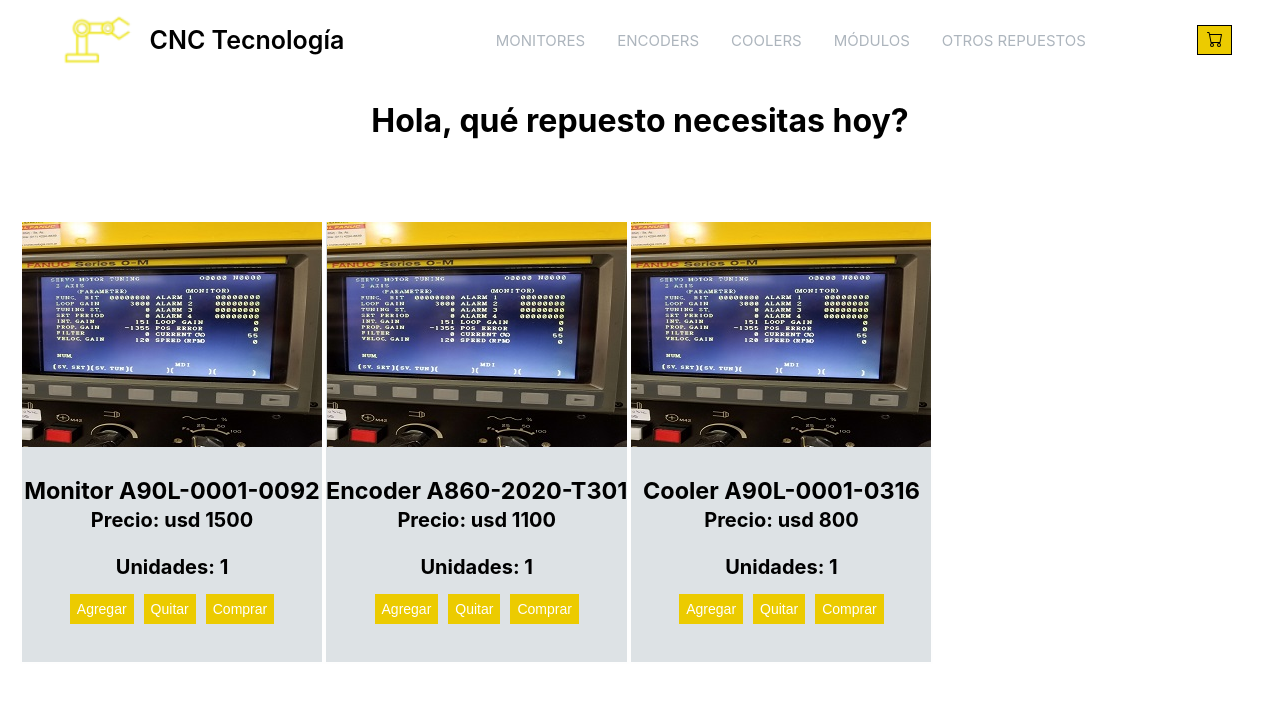
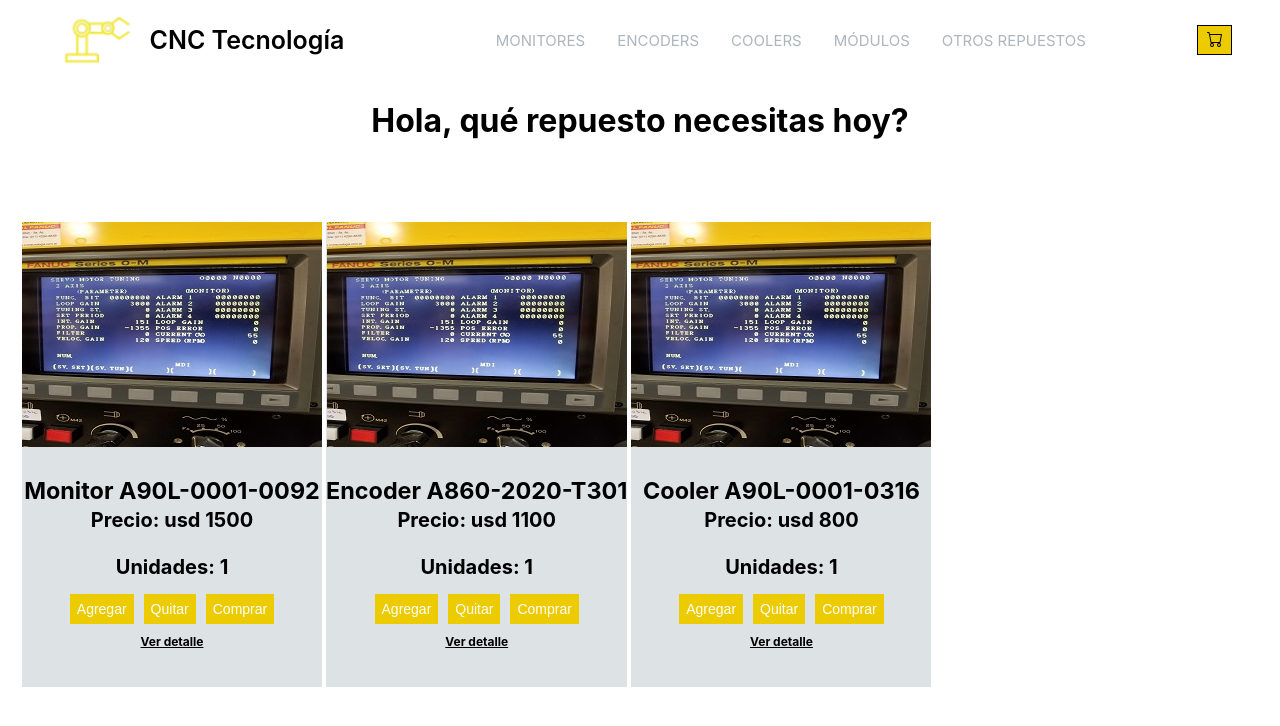
Before and after one commit to avrolon/reactjs-proyecto, a React (Create React App) app: page / in a window 1280 px wide. Shown: the top 726 px of the page. Built offline with nearby package versions, Linux system fonts and the light colour scheme.

Commit message:
se ajusta código

```diff
--- a/src/components/ItemCount/ItemCount.css
+++ b/src/components/ItemCount/ItemCount.css
@@ -47,3 +47,9 @@
   font-size: 20px;
   color: black;
 }
+
+.aditional {
+  margin: 5px;
+  font-size: 12px;
+  text-decoration: underline;
+}
--- a/src/components/ItemCount/ItemCount.js
+++ b/src/components/ItemCount/ItemCount.js
@@ -32,6 +32,8 @@
       <button className="itemCount__lessBtnCart" onClick={addCart}>
         Comprar
       </button>
+      <br />
+      <p className="aditional">Ver detalle</p>
     </div>
   );
 }
```
